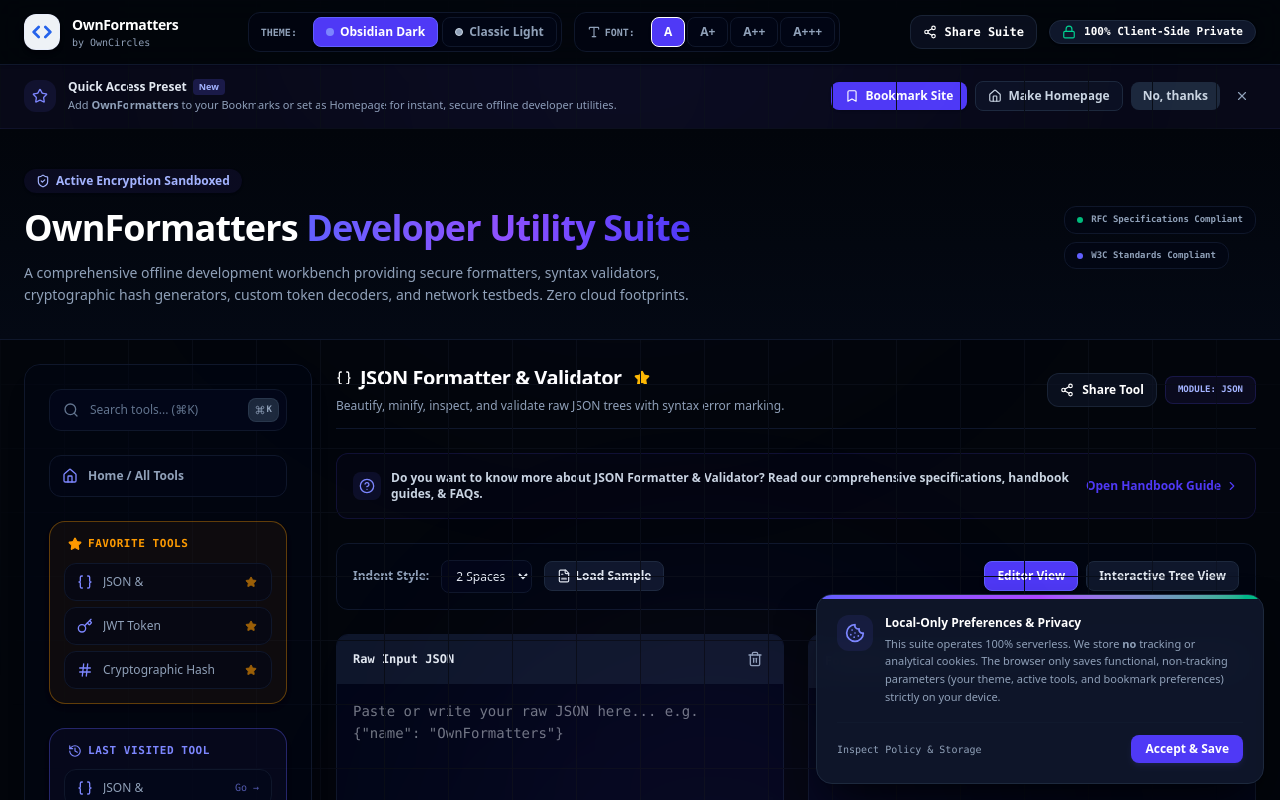
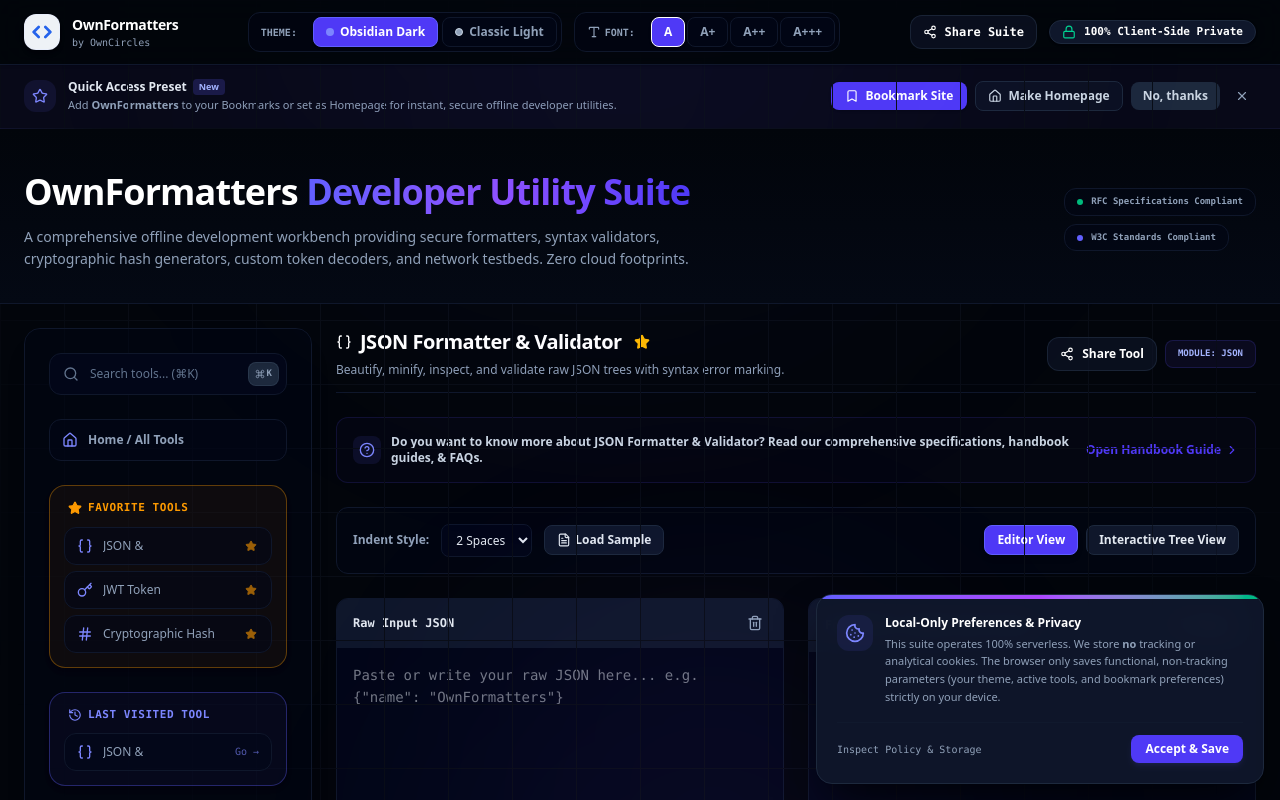
Before and after one commit to minhaj040182/of.owncircles.com, a React (Vite) app: page /json-formatter in a window 1280 px wide. Shown: the top 800 px of the page. Built offline with nearby package versions, Linux system fonts and the light colour scheme.

Commit message:
Remove sandbox

```diff
--- a/src/App.tsx
+++ b/src/App.tsx
@@ -999,10 +999,6 @@
       <section className={`relative pt-10 pb-8 px-4 lg:px-6 overflow-hidden border-b ${theme.border} w-full ${theme.heroBg || ''}`}>
         <div className="w-full flex flex-col md:flex-row md:items-center md:justify-between gap-6">
           <div className="space-y-3 max-w-3xl">
-            <div className={`inline-flex items-center gap-1.5 px-3 py-1 text-xs font-bold rounded-full shadow-sm ${theme.badgeBg}`}>
-              <ShieldCheck className="w-3.5 h-3.5" />
-              <span>Active Encryption Sandboxed</span>
-            </div>
             <h1 className={`text-2xl md:text-4xl font-black tracking-tight leading-tight ${themeKey === 'light' ? 'text-slate-800' : 'text-white'}`}>
               OwnFormatters <span className="text-transparent bg-clip-text bg-gradient-to-r from-indigo-500 via-violet-500 to-indigo-600 dark:from-indigo-400 dark:via-violet-300 dark:to-indigo-400">Developer Utility Suite</span>
             </h1>
```
